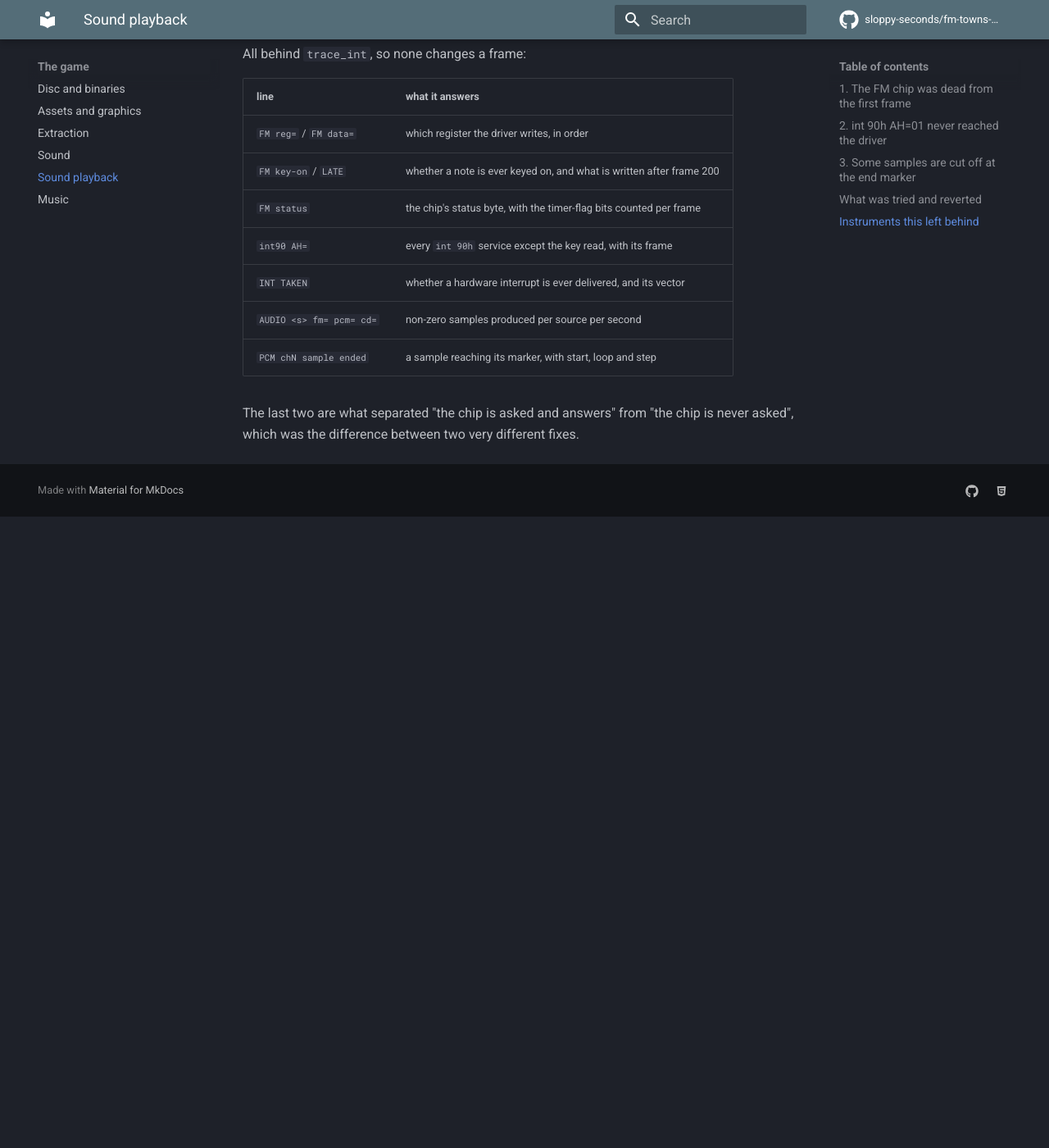
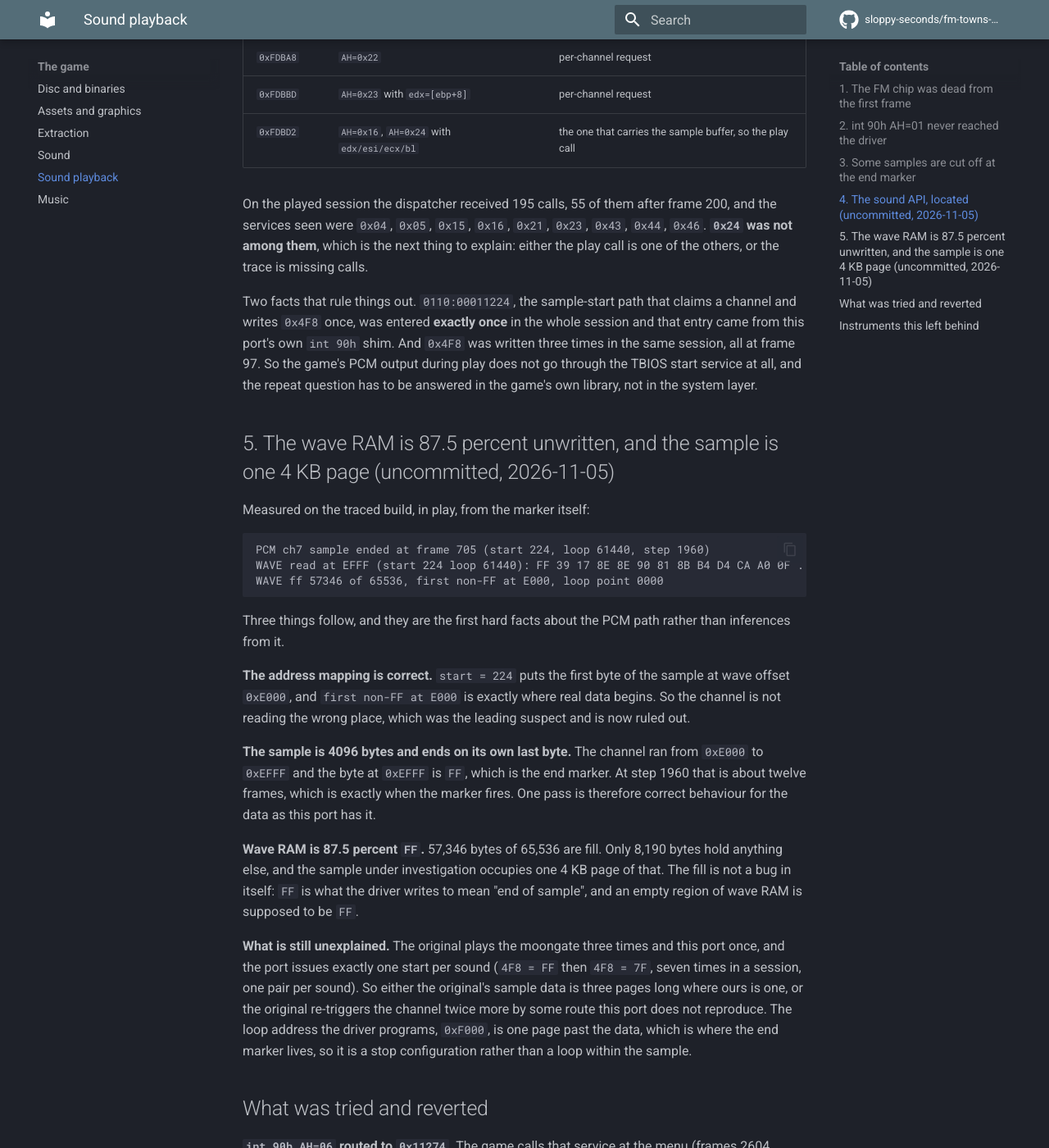
Before and after one commit to sloppy-seconds/fm-towns-ultima, an MkDocs documentation site: the page built from docs/audio-playback.md, in a window 1280 px wide and 1400 px high, scrolled down 2611 px. Shown: the whole window at 82% size. Built offline with MkDocs 1.6.1 and Material for MkDocs 9.7.7, drawn with Linux system fonts in a browser that asks for light colours; comment, search, counter and statistics services are not loaded; before the commit the page ends 3241 px from its top, so only the background shows below that; some of the changed text lies outside the part shown.

````diff
--- a/docs/audio-playback.md
+++ b/docs/audio-playback.md
@@ -2,9 +2,10 @@
 
 Everything here was measured on 2026-11-05 in play, with Paul listening on `jarvis` and the port's own instruments in the log.
 The symptom that started it was simple: a sound effect repeated until another sound played, the menu had no keypress beeps and
-no footstep per step, and the music only started after about a minute. That last part is **unchanged by everything on this page**:
-the music still arrives late and still arrives, exactly as it always did, and the late start is item `5m`, not something fixed
-here.
+no footstep per step, and the music did not start at all for about a minute. That last part is a **second defect, untouched by
+everything on this page**, and it is item `5m`. The original starts its music at the splash screen, so a minute of silence is not
+baseline behaviour to be described and lived with, it is a fault with a known reference: the correct behaviour is music from the
+splash.
 
 Three separate faults were stacked, and two of them had to be fixed before the third was even visible.
 
@@ -54,12 +55,10 @@
 The chip restarts a sample at its loop address when it reaches an `0xFF` marker, and stopping it is the driver's job. The
 driver never does stop it, which is the original repeating sound.
 
-Stopping the channel at the marker fixes the repeat and does not make the music any worse. What that means precisely, because
-it is easy to overstate: the music behaves exactly as it did before the change, starting after about sixty seconds and not
-before. The change was reverted on 2026-11-03 for stopping the music altogether, and it no longer does that. It does not fix
-the late start either, and nothing here should be read as saying the music is fixed: the late start is its own problem and is
-item `5m`. Measured in play on 2026-11-05 with `U2_IRQ=1`, after the chip fix. The step sound ends every ~80 frames as it
-should.
+Stopping the channel at the marker fixes the repeat and does not make the music any worse. To be exact about what that means: the
+music still fails to start for about a minute, which is a defect and not a baseline (item `5m`). The change was reverted on
+2026-11-03 for stopping the music altogether, and it no longer does that. It does not fix the late start either, and nothing here
+should be read as saying the music is fixed.
 
 **But some sounds are truncated**, a moongate for instance. The register values cannot separate them:
 
@@ -72,6 +71,63 @@
 one-shot by its registers. The difference has to be in the data the channel reads, and the plausible cause is either that
 the game's samples contain `0xFF` as an ordinary waveform value, or that our wave indexing reads the wrong bank and finds
 `0xFF` where the sample has none.
+
+## 4. The sound API, located (uncommitted, 2026-11-05)
+
+Measured on a played session, not inferred. The game does not use `int 90h` for sound. Its own sound library sits at the end of
+its image (`0xFD933` to `0xFDBFE`) and reaches the system layer with `lcall fs:[0x80]`, which lands in the TBIOS dispatcher at
+`0110:000110B0`. The service number travels in `AH`, so the port's `int 90h` shim never sees these calls at all.
+
+The library's shape, read from `module/p_game_020.cpp`:
+
+| address | services | reads to be the |
+|---|---|---|
+| `0xFD933` | `AH=0`, `AH=0x15` twice, `AH=0x16` | init: installs the driver's far pointer at `[0xdea2c]` |
+| `0xFDB15` | `AH=0x15` with `bl=[ebp+8]`, `ecx=[ebp+0xc]` | parameter write |
+| `0xFDB49` | `AH=0x17` | query |
+| `0xFDB93` | `AH=0x21` with `bl=[ebp+8]` | per-channel request |
+| `0xFDBA8` | `AH=0x22` | per-channel request |
+| `0xFDBBD` | `AH=0x23` with `edx=[ebp+8]` | per-channel request |
+| `0xFDBD2` | `AH=0x16`, `AH=0x24` with `edx/esi/ecx/bl` | the one that carries the sample buffer, so the play call |
+
+On the played session the dispatcher received 195 calls, 55 of them after frame 200, and the services seen were `0x04`, `0x05`,
+`0x15`, `0x16`, `0x21`, `0x23`, `0x43`, `0x44`, `0x46`. **`0x24` was not among them**, which is the next thing to explain: either the
+play call is one of the others, or the trace is missing calls.
+
+Two facts that rule things out. `0110:00011224`, the sample-start path that claims a channel and writes `0x4F8` once, was entered
+**exactly once** in the whole session and that entry came from this port's own `int 90h` shim. And `0x4F8` was written three
+times in the same session, all at frame 97. So the game's PCM output during play does not go through the TBIOS start service at
+all, and the repeat question has to be answered in the game's own library, not in the system layer.
+
+## 5. The wave RAM is 87.5 percent unwritten, and the sample is one 4 KB page (uncommitted, 2026-11-05)
+
+Measured on the traced build, in play, from the marker itself:
+
+```
+PCM ch7 sample ended at frame 705 (start 224, loop 61440, step 1960)
+WAVE read at EFFF (start 224 loop 61440): FF 39 17 8E 8E 90 81 8B B4 D4 CA A0 0F ...
+WAVE ff 57346 of 65536, first non-FF at E000, loop point 0000
+```
+
+Three things follow, and they are the first hard facts about the PCM path rather than inferences from it.
+
+**The address mapping is correct.** `start = 224` puts the first byte of the sample at wave offset `0xE000`, and `first non-FF at
+E000` is exactly where real data begins. So the channel is not reading the wrong place, which was the leading suspect and is now
+ruled out.
+
+**The sample is 4096 bytes and ends on its own last byte.** The channel ran from `0xE000` to `0xEFFF` and the byte at `0xEFFF`
+is `FF`, which is the end marker. At step 1960 that is about twelve frames, which is exactly when the marker fires. One pass is
+therefore correct behaviour for the data as this port has it.
+
+**Wave RAM is 87.5 percent `FF`.** 57,346 bytes of 65,536 are fill. Only 8,190 bytes hold anything else, and the sample under
+investigation occupies one 4 KB page of that. The fill is not a bug in itself: `FF` is what the driver writes to mean "end of
+sample", and an empty region of wave RAM is supposed to be `FF`.
+
+**What is still unexplained.** The original plays the moongate three times and this port once, and the port issues exactly one
+start per sound (`4F8 = FF` then `4F8 = 7F`, seven times in a session, one pair per sound). So either the original's sample data
+is three pages long where ours is one, or the original re-triggers the channel twice more by some route this port does not
+reproduce. The loop address the driver programs, `0xF000`, is one page past the data, which is where the end marker lives, so it
+is a stop configuration rather than a loop within the sample.
 
 ## What was tried and reverted
 
````
Also changed, not shown: docs/plan-port.md (+14 -11 lines), docs/plan-recomp.md (+1 -1 lines), 3 other files.
